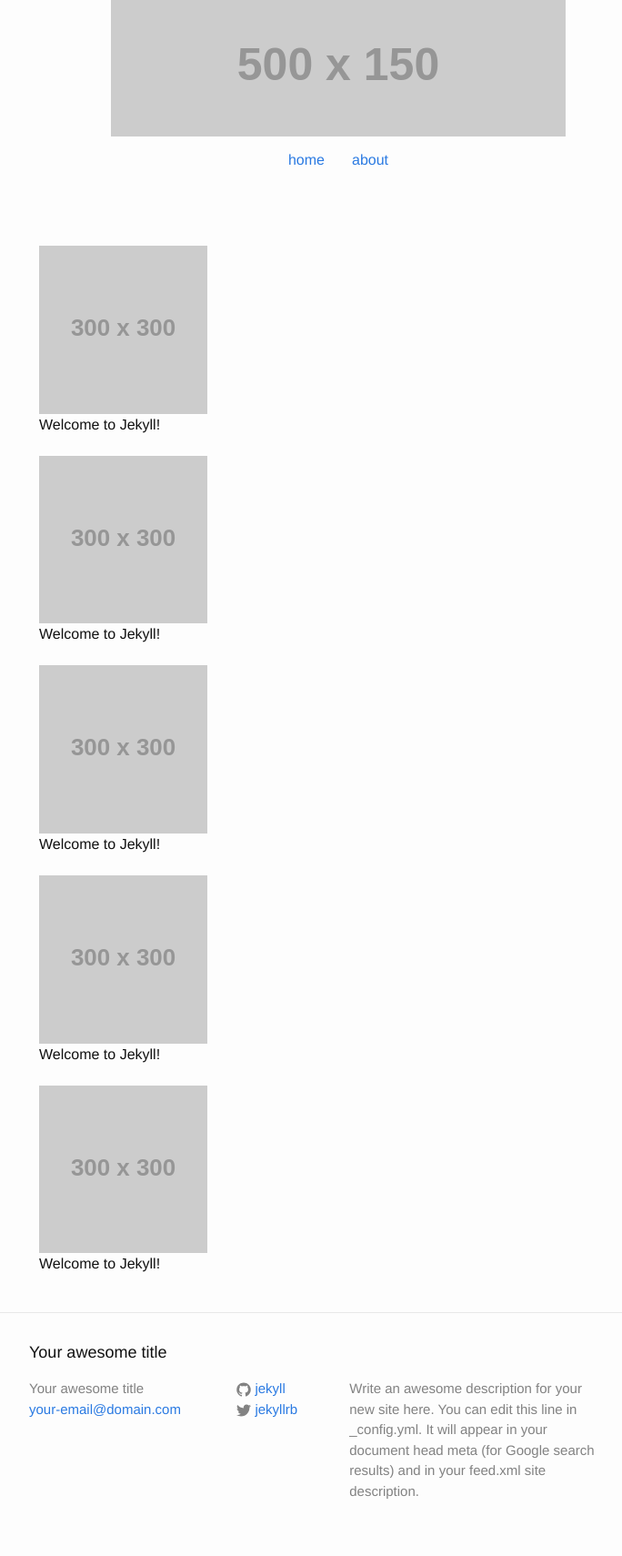
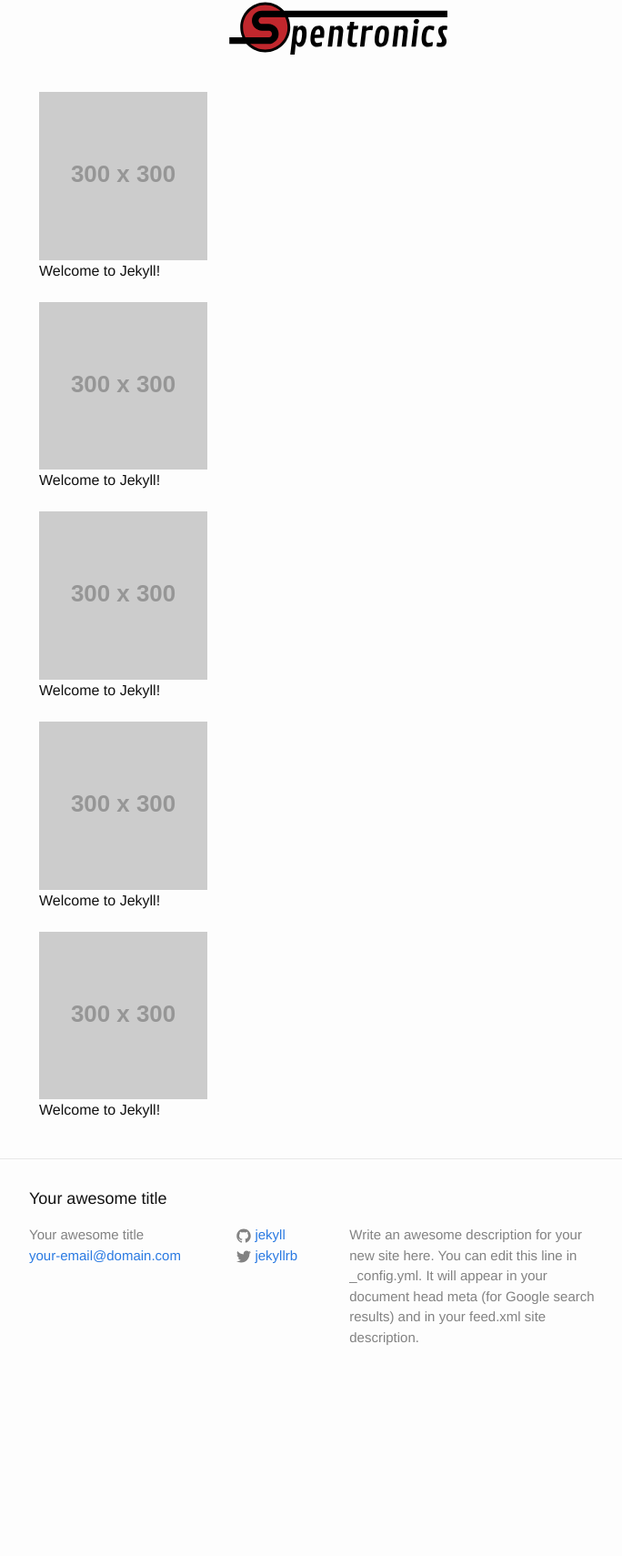
Before and after one commit to spencerflem/rifflist, a Jekyll site: the page built from index.html, in a window 1280 px wide. Shown: the whole page at 91% size, without its empty margins (268-952 px from the left). Built offline with Jekyll 4.4.1, drawn with Linux system fonts in a browser that asks for light colours; after the commit the page ends 1541 px from its top, so only the background shows below that.

Commit message:
heder changed

```diff
--- a/_includes/header.html
+++ b/_includes/header.html
@@ -1,26 +1,7 @@
 <header class="site-header">
 
   <div class="wrap">
-    <a class="site-title" href="{{ site.baseurl }}/"><img src="http://placehold.it/500x150"></a>
-
-    <nav class="navbar">
-      <div class="container">
-        <div class="navbar-header">
-          <button type="button" class="navbar-toggle" data-toggle="collapse" data-target=".navbar-collapse">
-            <span class="sr-only">Toggle navigation</span>
-            <span class="icon-bar"></span>
-            <span class="icon-bar"></span>
-            <span class="icon-bar"></span>
-          </button>
-        </div>
-        <div class="navbar-collapse collapse">
-          <ul class="nav navbar-nav">
-            <li class="active"><a href="/">home</a></li>
-            <li><a href="/about">about</a></li>
-          </ul>
-        </div><!--/.nav-collapse -->
-      </div>
-    </div>
-  </nav>
+    <a class="site-title" href="{{ site.baseurl }}/"><img src="images/spenteractiv-header.svg"></a>
+  </div>
 
 </header>
```
Also changed, not shown: images/spenteractiv-header.svg (added).
